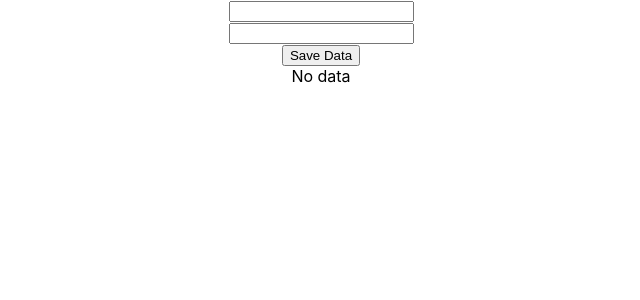
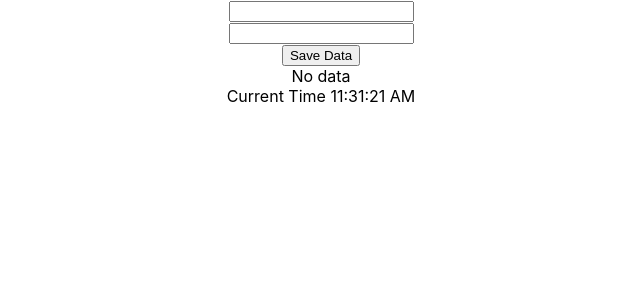
Before and after one commit to Ahmed2183/Learn-Redux-Toolkit, a React (Create React App) app: page / in a window 1280 px wide. Shown: the top 300 px of the page, without its empty margins (319-959 px from the left). Built offline with nearby package versions, Linux system fonts and the light colour scheme.

Commit message:
Create Clock.js and display digital Clock

```diff
--- a/src/App.js
+++ b/src/App.js
@@ -2,6 +2,7 @@ import logo from './logo.svg';
 import './App.css';
 import AddData from './components/AddData';
 import ListData from './components/ListData';
+import Clock from './components/Clock';
 
 function App() {
   return (
@@ -12,6 +13,9 @@ function App() {
     <div className="App">
      <ListData/>
     </div>
+    <div className="App">
+     <Clock/>
+    </div>
     </>
   );
 }
--- /dev/null
+++ b/src/components/Clock.js
@@ -0,0 +1,24 @@
+
+import React, { useEffect, useState } from 'react'
+
+const Clock = () => {
+
+    const [time, setTime] = useState(new Date());
+    useEffect(() => {
+        let TimeId = setInterval(() => setTime(new Date()), 1000);
+        return () => {
+            clearInterval(TimeId);
+        };
+    });
+
+    return (
+        <div>
+            Current Time {
+                time.toLocaleTimeString()
+            }
+        </div>
+    )
+
+}
+
+export default Clock
```
